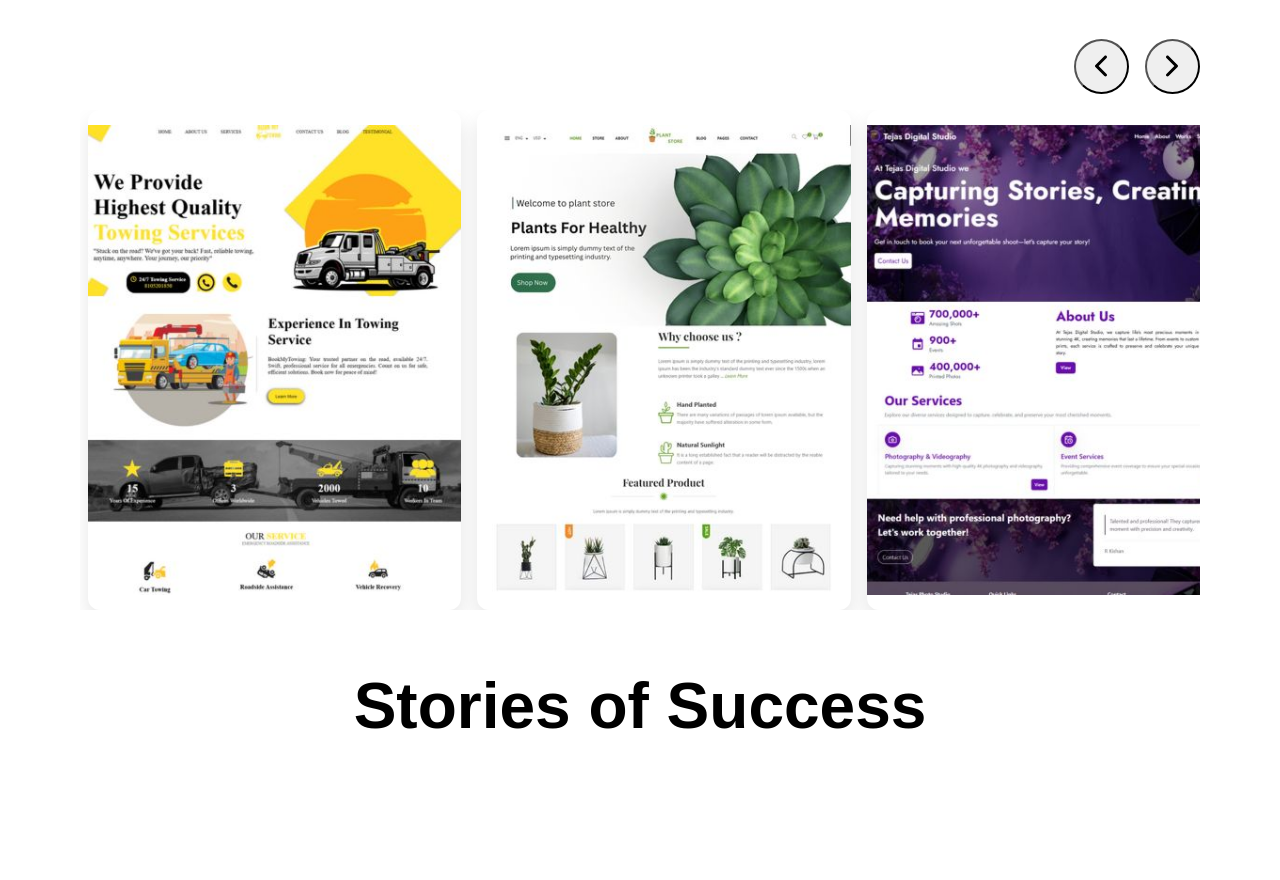
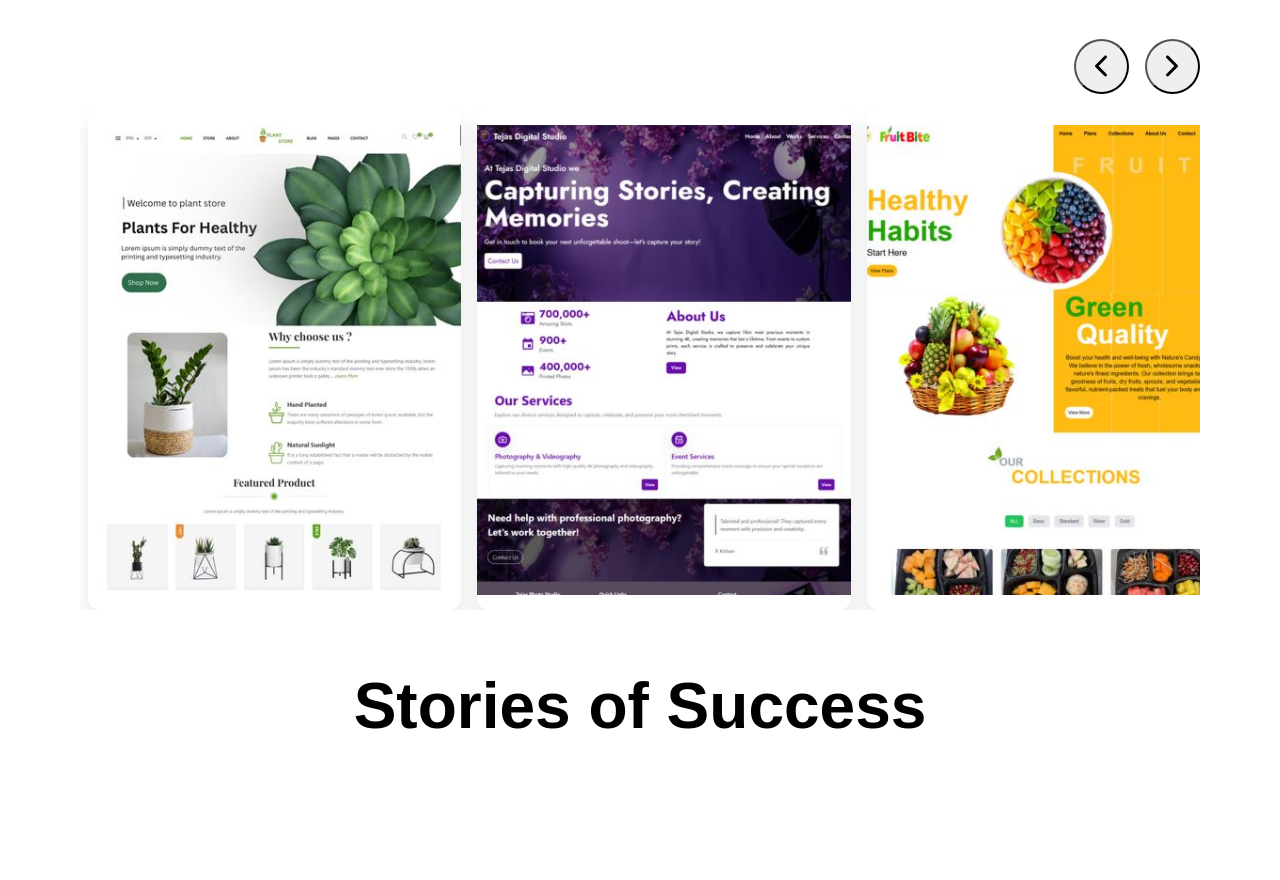
Before and after one commit to Sanuthb/Company_Site, a React (Vite) app in the folder Frontend/: page / in a window 1280 px wide. Shown: the part 2501-3381 px from the top of the page. Built offline with nearby package versions, Linux system fonts and the light colour scheme.

Commit message:
made service section changes

```diff
--- a/Frontend/src/components/Showcase/Showcase.jsx
+++ b/Frontend/src/components/Showcase/Showcase.jsx
@@ -16,11 +16,11 @@ const Showcase = () => {
   const [slidesToShow, setslidesToShow] = useState(3);
 
   const slides = [
-    { img: website1 },
     { img: website5 },
     { img: website2 },
     { img: website3 },
     { img: website4 },
+    { img: website1 },
   ];
 
   useEffect(() => {
```
